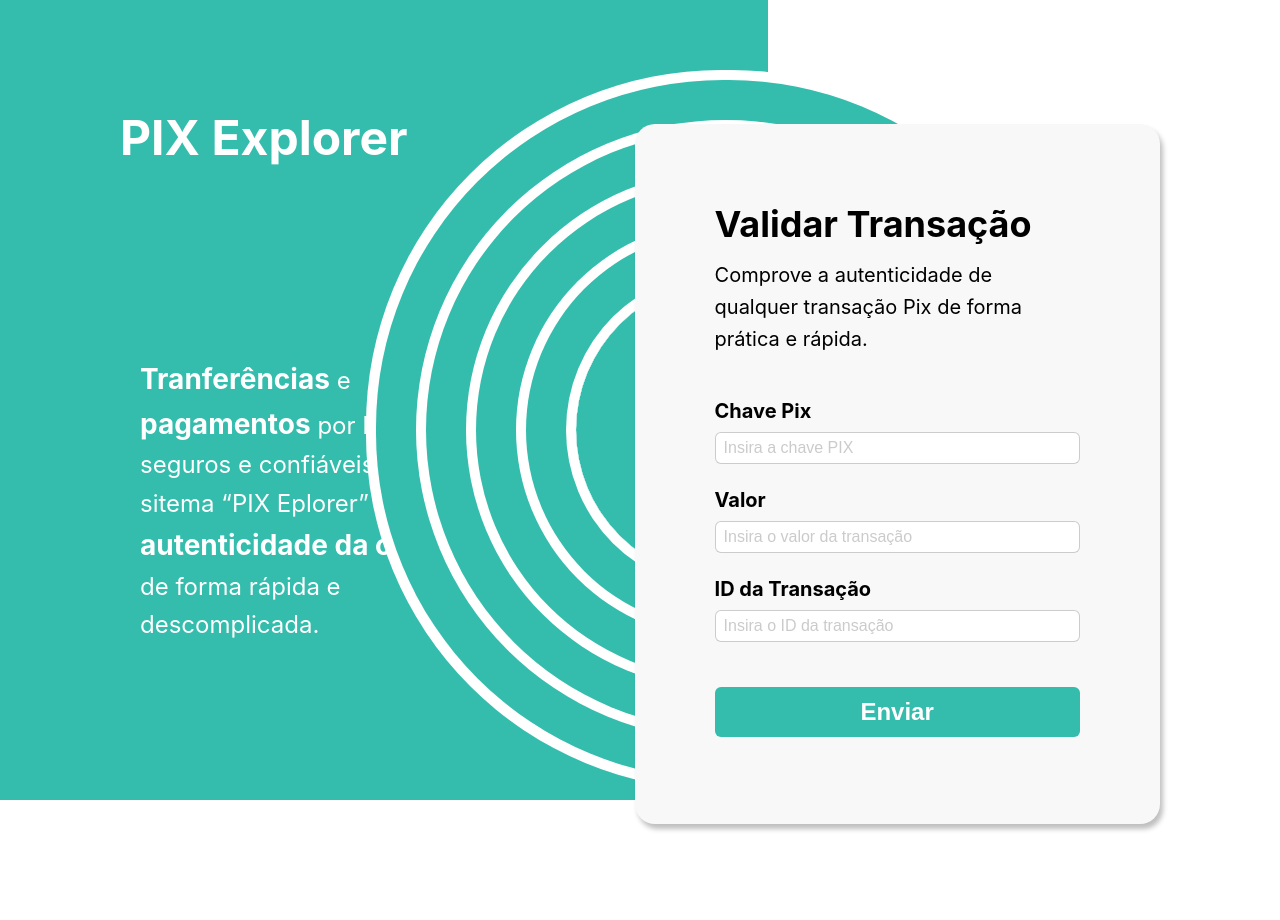
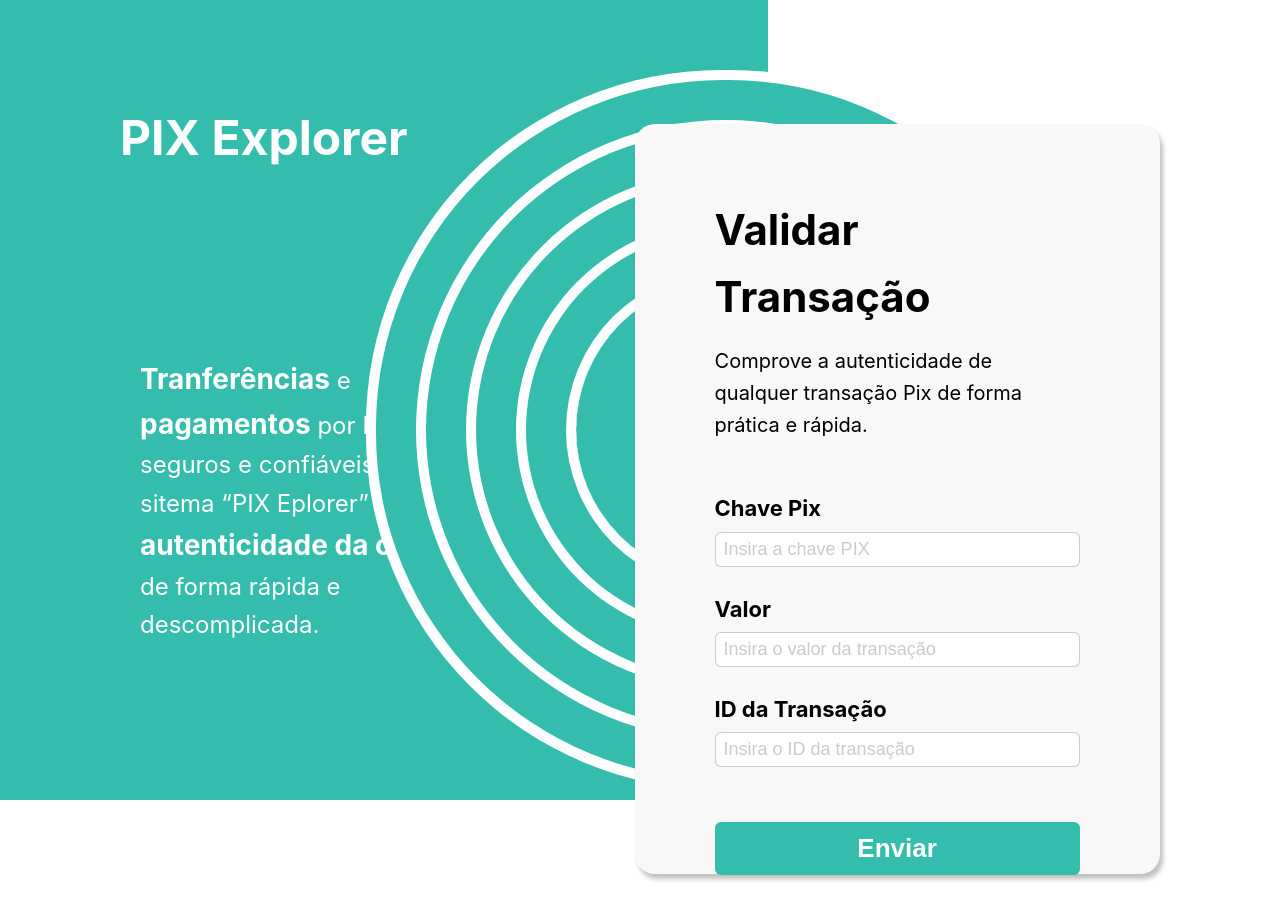
Before and after one commit to liftlearning/Pix-Explorer-Front-End, a Vue app: page / in a window 1280 px wide. Shown: the top 920 px of the page. Built offline with nearby package versions, Linux system fonts and the light colour scheme.

Commit message:
Update form style

```diff
--- a/src/App.vue
+++ b/src/App.vue
@@ -37,24 +37,6 @@ import HelloWorld from "./components/HelloWorld.vue";
     </form>
     <div id="circle"></div>
   </div>
-  <!-- <header>
-    <img
-      alt="Vue logo"
-      class="logo"
-      src="@/assets/logo.svg"
-      width="125"
-      height="125"
-    />
-
-    <div class="wrapper">
-      <HelloWorld msg="You did it!" />
-
-      <nav>
-        <RouterLink to="/">Home</RouterLink>
-        <RouterLink to="/about">About</RouterLink>
-      </nav>
-    </div>
-  </header> -->
 </template>
 
 <style scoped>
@@ -98,25 +80,25 @@ import HelloWorld from "./components/HelloWorld.vue";
   padding: 72px 80px 0 80px;
   margin: 124px 86px;
   width: 525px;
-  height: 700px;
+  height: 750px;
   box-shadow: rgba(0, 0, 0, 0.25) 3px 5px 5px;
   z-index: 1;
 }
 
 .main-form h3 {
-  font-size: 36px;
+  font-size: 42px;
   font-weight: 700;
-  margin-bottom: 5px;
+  margin-bottom: 15px;
 }
 
 .main-form p {
   font-size: 20px;
   font-weight: 400;
-  margin-bottom: 40px;
+  margin-bottom: 50px;
 }
 
 .main-form label {
-  font-size: 20px;
+  font-size: 22px;
   font-weight: 700;
   margin-bottom: 5px;
   display: inline-block;
@@ -124,18 +106,18 @@ import HelloWorld from "./components/HelloWorld.vue";
 
 .main-form input {
   width: 100%;
-  font-size: 16px;
+  font-size: 18px;
   padding: 6px 8px 6px 8px;
   font-weight: 400;
-  margin-bottom: 20px;
+  margin-bottom: 25px;
   border-radius: 6px;
   border: 1px solid #00000033;
 }
 
 .main-form button {
-  margin-top: 25px;
+  margin-top: 30px;
   width: 100%;
-  font-size: 24px;
+  font-size: 26px;
   padding: 10px;
   font-weight: 700;
   border-radius: 6px;
```
